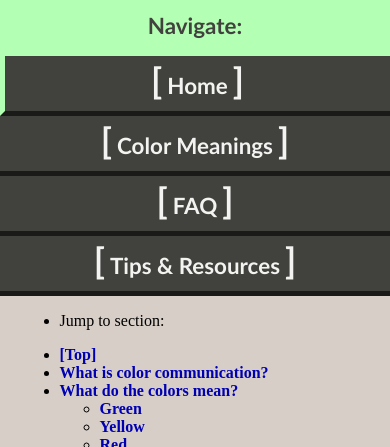
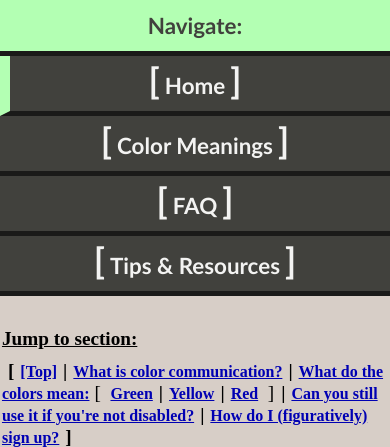
Before and after one commit to cranndarach/color-comm, a plain HTML site: page index.html in a window 390 px wide. Shown: the top 447 px of the page. Drawn offline with Linux system fonts and the light colour scheme.

Commit message:
W/in page nav for mobile (#10)

```diff
--- a/css/navbar-style.css
+++ b/css/navbar-style.css
@@ -1,3 +1,5 @@
+/* Mobile first */
+/* Top navigation */
 .nav {
     list-style-type: none;
     margin: 0;
@@ -23,18 +25,18 @@
     text-align: center;
     color: #f3f3f2;
     text-decoration: none;
-    /*border-top: solid #41413d 5px;*/
     border-bottom: solid #1a1a19 5px;
 }
 
 a.head {
     background-color: #b3ffb3;
     color: #41413d;
-    border-bottom: solid #b3ffb3 5px;
+    border-bottom: solid #1a1a19 5px;
 }
 
 a.active {
-    border-left: solid #b3ffb3 5px
+    border-left: solid #b3ffb3 10px;
+    padding-left: 2px;
 }
 
 navdec {
@@ -45,6 +47,52 @@ navdec {
     line-height: 70%;
 }
 
+
+/* Within-page navigation */
+.content-nav {
+    position: relative;
+    display: block;
+    list-style-type: none;
+    padding: 0;
+    margin: auto;
+    left: -5%;
+    width: 110%;
+}
+.content-nav span {
+    font-weight: bold;
+    font-size: 1.2em;
+}
+.content-nav li {
+    display: inline;
+    margin: 0 1px;
+    padding: 0;
+}
+.content-nav li ul {
+    list-style-type: none;
+    display: inline;
+    padding: 0; /******/
+}
+.content-nav .head {
+    font-size: 1.2em;
+    font-weight: bold;
+    text-decoration: underline;
+    margin: 5px;
+    /*background-color: inherit;*/
+}
+.content-nav .head p {
+    margin: 10px auto;
+}
+.content-nav a {
+    margin: 0;
+    color: #0000b3;
+    text-decoration: underline;
+}
+.content-nav a:visited {
+    color: #0000b3;
+}
+
+
+/* Footer */
 .footer {
     width: 100%;
     margin: 0;
@@ -92,6 +140,7 @@ navdec {
     a.active {
         border-top: solid #b3ffb3 5px;
         border-left: 0;
+        padding-left: 12px;
     }
 
     navdec {
@@ -111,25 +160,34 @@ navdec {
 
     /* Within-page navigation (sidebar on desktop) */
     .content-nav {
+        position: fixed;
         display: inline-block;
-        list-style-type: none;
         top: 55px;
         left: 0;
         margin: 0;
         padding: 0;
         background-color: #e1dbd6;
-        position: fixed;
         height: 100%;
         width: 15%;
         z-index: 9;
     }
-    .content-nav > li {
+    .content-nav span {
+        display: none;
+    }
+    .content-nav li {
+        display: block;
         margin: 0;
         padding: 0;
     }
+    .content-nav > li {
+
+    }
     .content-nav li ul {
         list-style-type: none;
-        margin-left: -10px;
+        display: block;
+        padding: inherit;
+        /*margin-left: -10px;*/
+        padding-left: 30px;
     }
     .content-nav .head {
         font-size: 1.2em;
--- a/index.html
+++ b/index.html
@@ -23,26 +23,31 @@
             <li class="head">
                 <p>Jump to section:</p>
             </li>
+            <span><li>[</li></span>
             <li>
                 <a href="#title">[Top]</a>
-            </li>
+            </li> <span><li>|</li></span>
             <li>
                 <a href="#whatis">What is color communication?</a>
-            </li>
+            </li> <span><li>|</li></span>
+
+                <!-- <span><li>[</li></span> -->
             <li>
-                <a href="#specifics">What do the colors mean?</a>
+                <a href="#specifics">What do the colors mean:</a>
                 <ul>
-                    <li><a href="#green">Green</a></li>
-                    <li><a href="#yellow">Yellow</a></li>
-                    <li><a href="#red">Red</a></li>
+                    <!-- <span><li>|</li></span> -->
+                    <li><span style="font-weight: normal">[&nbsp;&nbsp;</span><a href="#green">Green</a></li> <span><li>|</li></span>
+                    <li><a href="#yellow">Yellow</a></li> <span><li>|</li></span>
+                    <li><a href="#red">Red</a><span style="font-weight: normal">&nbsp;&nbsp;]</span></li>
                 </ul>
-            </li>
+            </li><span><li>|</li></span>
             <li>
                 <a href="#curb-cut">Can you still use it if you're not disabled?</a>
-            </li>
+            </li> <span><li>|</li></span>
             <li>
                 <a href="#how">How do I (figuratively) sign up?</a>
             </li>
+            <span><li>]</li></span>
         </ul>
 
         <div class="main">
```
